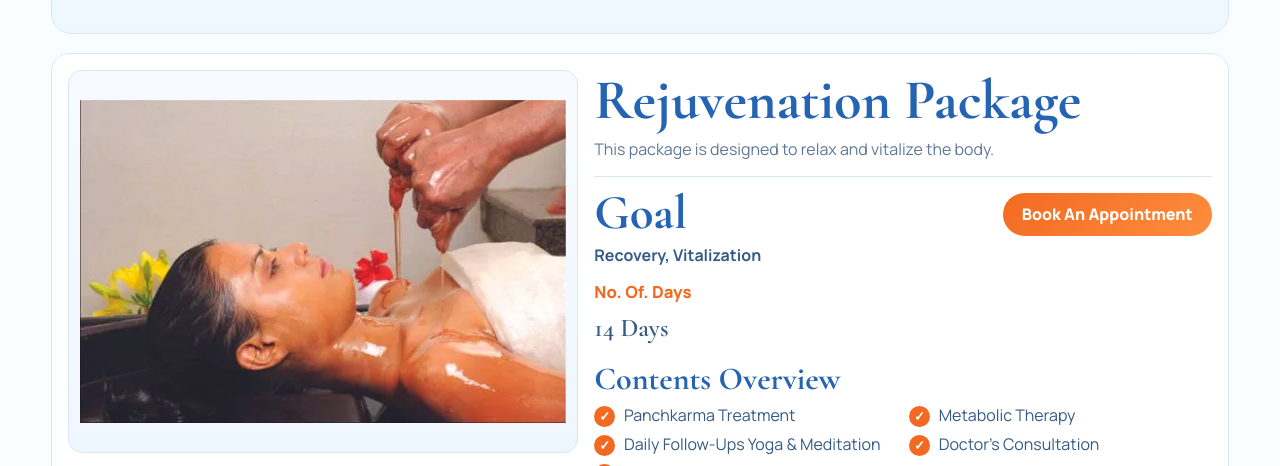
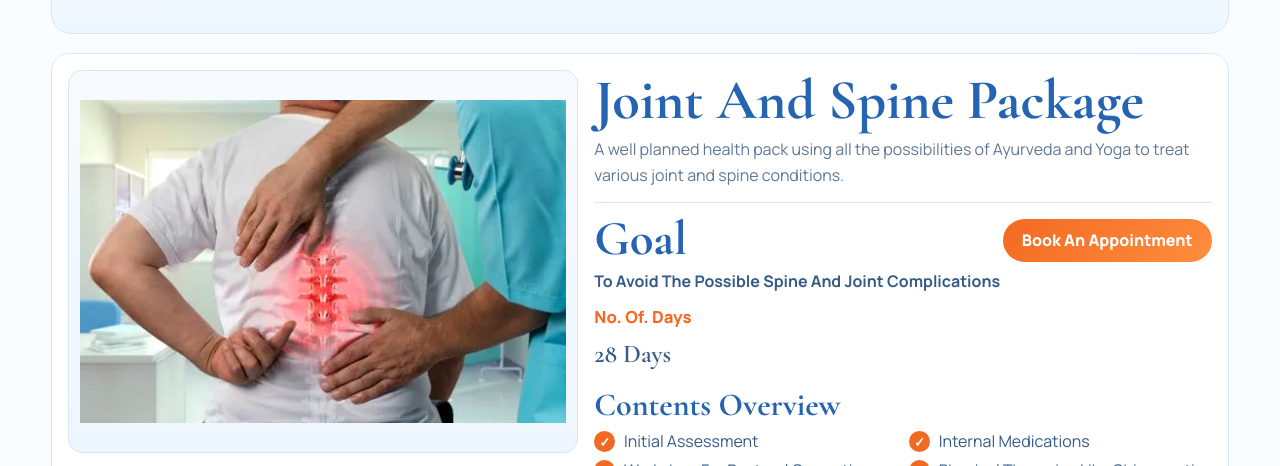
Before and after one commit to priyanshuiscoding/Shanti-Ratnam, a Next.js app: page /packages in a window 1280 px wide. Shown: the part 334-800 px from the top of the page. Built offline with nearby package versions, Linux system fonts and the light colour scheme; no server answers; a web font is replaced by a local one.

Commit message:
Reorder package sections on packages page

```diff
--- a/app/packages/page.js
+++ b/app/packages/page.js
@@ -293,6 +293,20 @@ const packagePrograms = [
   }
 ];
 
+const packageSequence = [
+  "joint-and-spine-package",
+  "diabetes-package",
+  "detox-package",
+  "stress-management-package",
+  "weight-management-package",
+  "womens-health-care-package",
+  "rejuvenation-package"
+];
+
+const orderedPackagePrograms = packageSequence
+  .map((id) => packagePrograms.find((item) => item.id === id))
+  .filter(Boolean);
+
 function CheckList({ items }) {
   return (
     <ul className="package-list-grid">
@@ -395,7 +409,7 @@ export default function PackagePage() {
       </section>
 
       <section className="container package-stack reveal in">
-        {packagePrograms.map((item, index) => (
+        {orderedPackagePrograms.map((item, index) => (
           <PackageBlock key={item.id} item={item} index={index} t={t} locale={locale} />
         ))}
       </section>
```
